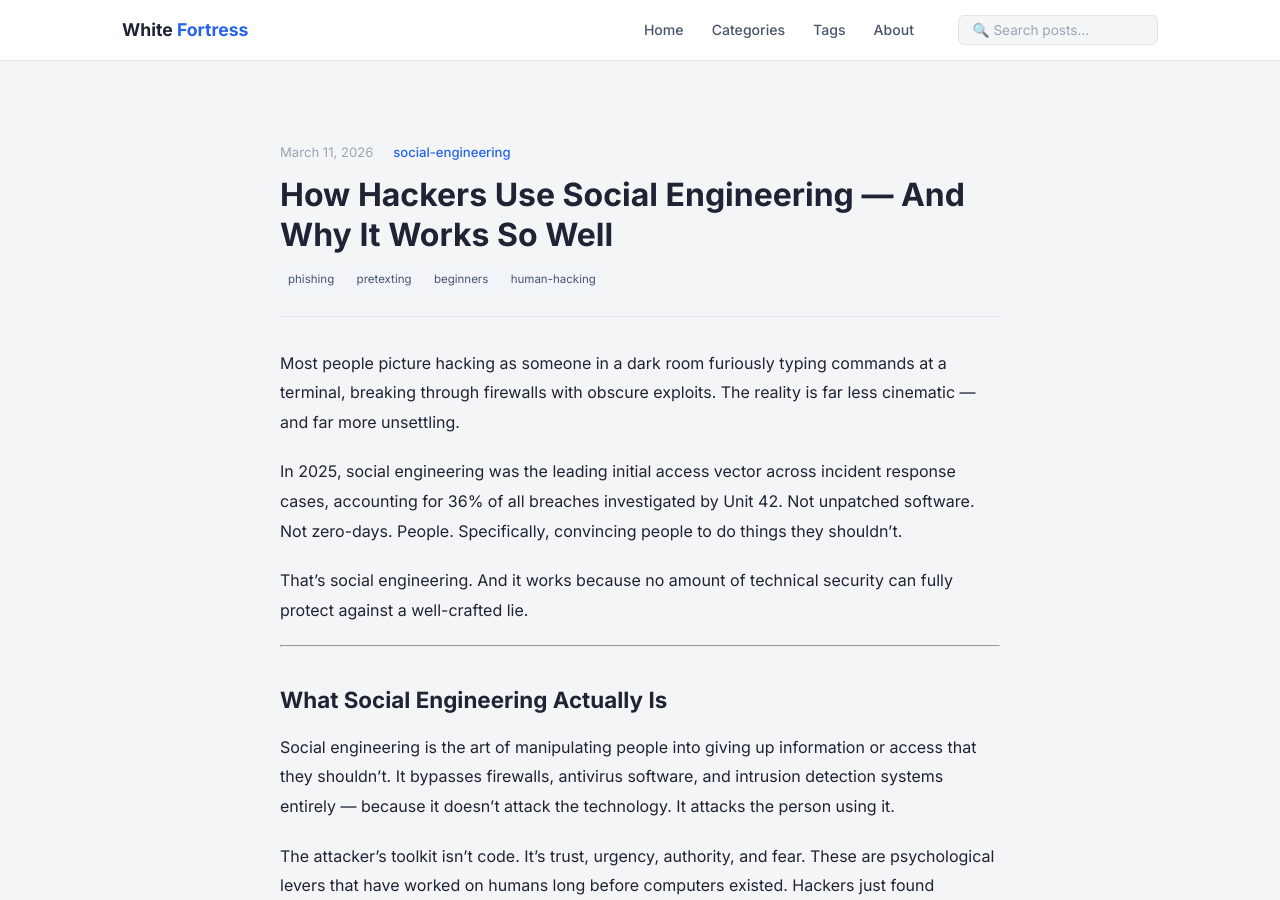
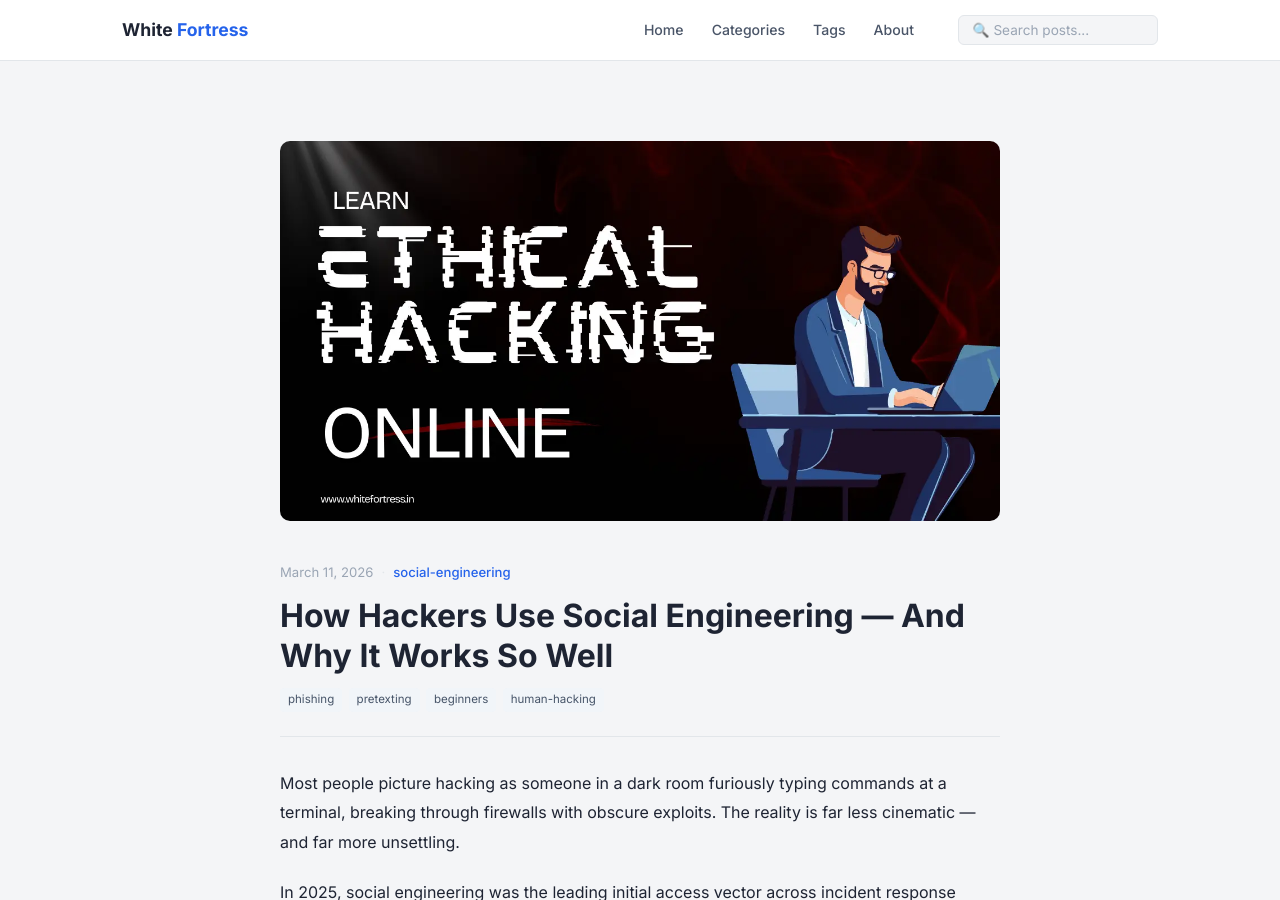
Before and after one commit to whitefortressacademysh-cloud/blog.whitefortress.in, a Jekyll site: the page built from _posts/2026-03-11-how-hackers-use-social-engineering.md, in a window 1280 px wide and 900 px high. Built offline with Jekyll 4.4.1, drawn with Linux system fonts in a browser that asks for light colours.

Commit message:
Update 2026-03-11-how-hackers-use-social-engineering.md

```diff
--- a/_posts/2026-03-11-how-hackers-use-social-engineering.md
+++ b/_posts/2026-03-11-how-hackers-use-social-engineering.md
@@ -4,6 +4,8 @@ title: "How Hackers Use Social Engineering — And Why It Works So Well"
 date: 2026-03-11
 categories: social-engineering
 tags: phishing pretexting beginners human-hacking
+image: /assets/online.webp
+image_alt: "How Hackers Use Social Engineering"
 ---
 
 Most people picture hacking as someone in a dark room furiously typing commands at a terminal, breaking through firewalls with obscure exploits. The reality is far less cinematic — and far more unsettling.
```
